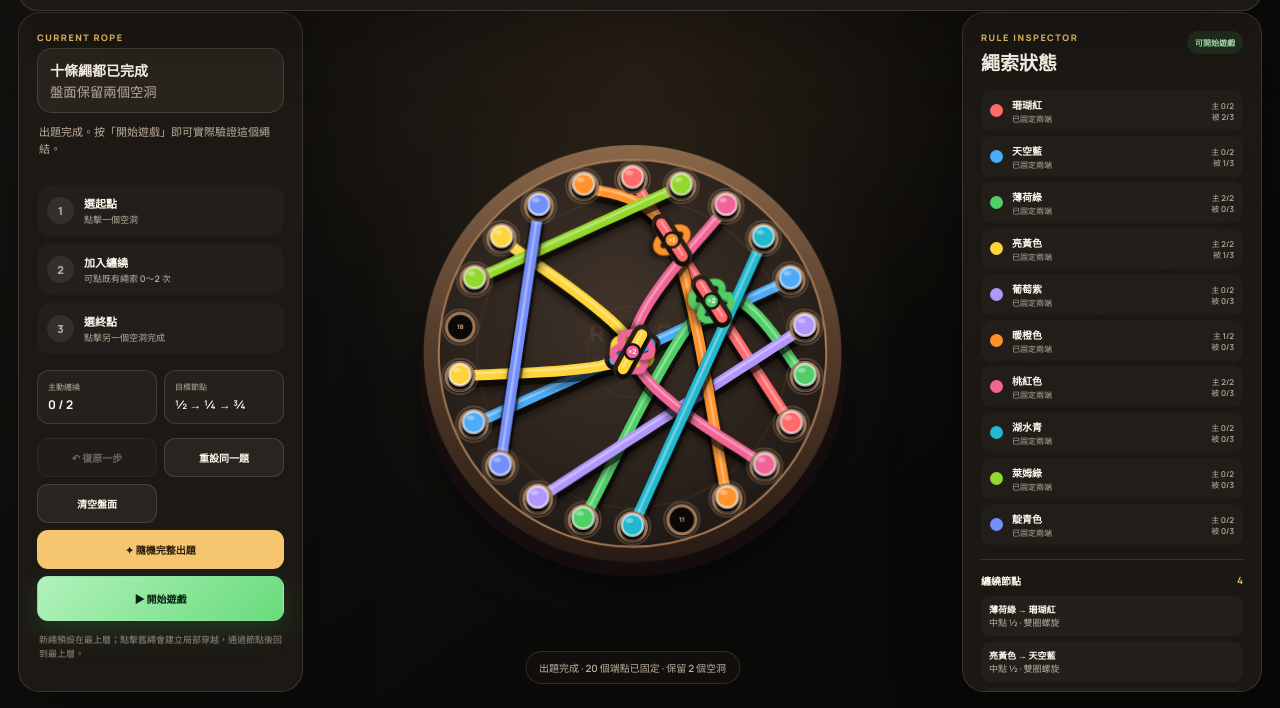
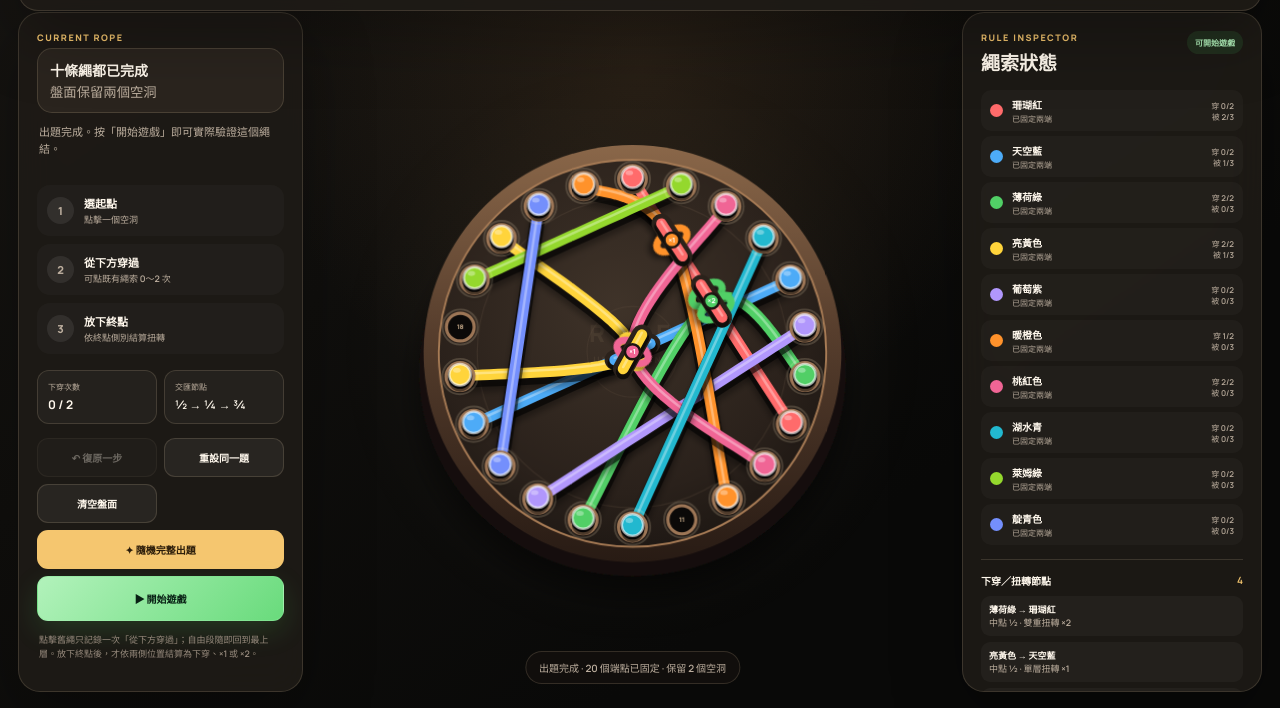
Before and after one commit to hermesaweidog-glitch/rope-untangling-lab, a website built with Vite: page index.html in a window 1280 px wide. Both pictures are taken after a click on the button "✦ 隨機完整出題". Shown: the part 92-800 px from the top of the page. Built offline with nearby package versions, Linux system fonts and the light colour scheme.

Commit message:
fix: resolve twists after endpoint placement

```diff
--- a/index.html
+++ b/index.html
@@ -31,13 +31,13 @@
 
           <ol class="steps">
             <li id="step-start"><span>1</span><div><strong>選起點</strong><small>點擊一個空洞</small></div></li>
-            <li id="step-wrap"><span>2</span><div><strong>加入纏繞</strong><small>可點既有繩索 0～2 次</small></div></li>
-            <li id="step-end"><span>3</span><div><strong>選終點</strong><small>點擊另一個空洞完成</small></div></li>
+            <li id="step-wrap"><span>2</span><div><strong>從下方穿過</strong><small>可點既有繩索 0～2 次</small></div></li>
+            <li id="step-end"><span>3</span><div><strong>放下終點</strong><small>依終點側別結算扭轉</small></div></li>
           </ol>
 
           <div class="quota-card">
-            <div><span>主動纏繞</span><strong id="active-quota">0 / 2</strong></div>
-            <div><span>目標節點</span><strong>½ → ¼ → ¾</strong></div>
+            <div><span>下穿次數</span><strong id="active-quota">0 / 2</strong></div>
+            <div><span>交匯節點</span><strong>½ → ¼ → ¾</strong></div>
           </div>
 
           <div class="actions">
@@ -47,7 +47,7 @@
             <button id="random-button" class="primary" type="button">✦ 隨機完整出題</button>
             <button id="start-game-button" class="play-button" type="button" disabled>▶ 開始遊戲</button>
           </div>
-          <p class="microcopy">新繩預設在最上層；點擊舊繩會建立局部穿越，通過節點後回到最上層。</p>
+          <p class="microcopy">點擊舊繩只記錄一次「從下方穿過」；自由段隨即回到最上層。放下終點後，才依兩側位置結算為下穿、×1 或 ×2。</p>
         </aside>
 
         <section class="board-shell" aria-label="22 洞圓形出題盤">
@@ -111,8 +111,8 @@
           </div>
           <div id="rope-roster" class="rope-roster"></div>
           <div class="interaction-log">
-            <div class="log-heading"><strong>纏繞節點</strong><span id="interaction-count">0</span></div>
-            <div id="interaction-list" class="interaction-list"><p>尚無纏繞節點</p></div>
+            <div class="log-heading"><strong>下穿／扭轉節點</strong><span id="interaction-count">0</span></div>
+            <div id="interaction-list" class="interaction-list"><p>尚無下穿或扭轉節點</p></div>
           </div>
           <div class="seed-row"><span>題目種子</span><code id="seed-value">手動</code></div>
         </aside>
--- a/package.json
+++ b/package.json
@@ -1,6 +1,6 @@
 {
   "name": "rope-untangling-lab",
-  "version": "0.3.0",
+  "version": "0.4.0",
   "private": true,
   "type": "module",
   "scripts": {
@@ -8,7 +8,7 @@
     "build": "vite build",
     "preview": "vite preview --host 0.0.0.0",
     "test": "node --test",
-    "check": "node --check src/main.js && node --check src/topology.js && node --check src/geometry.js && node --check src/solver.js"
+    "check": "node --check src/constants.js && node --check src/main.js && node --check src/topology.js && node --check src/geometry.js && node --check src/solver.js"
   },
   "devDependencies": {
     "vite": "^7.1.7"
--- /dev/null
+++ b/src/constants.js
@@ -0,0 +1 @@
+export const HOLE_COUNT = 22;
--- a/src/geometry.js
+++ b/src/geometry.js
@@ -1,4 +1,4 @@
-import { HOLE_COUNT } from './topology.js';
+import { HOLE_COUNT } from './constants.js';
 
 export const BOARD_CENTER = Object.freeze({ x: 500, y: 380 });
 export const BOARD_RADIUS = 276;
@@ -130,6 +130,61 @@ export function buildPuzzleGeometry(state) {
   return { ropes, interactions: interactionGeometry };
 }
 
+function signedSide(point, origin, tangent) {
+  return tangent.x * (point.y - origin.y) - tangent.y * (point.x - origin.x);
+}
+
+export function resolveDraftInteractions(state, endHoleId) {
+  if (!state.draft) return [];
+  const geometry = buildPuzzleGeometry(state);
+  const events = state.draft.wraps;
+  const eventHooks = events.map((event) => {
+    const target = geometry.ropes.get(event.targetRopeId);
+    if (!target) throw new Error('找不到下穿目標繩。');
+    return pointAndTangentAt(target.samples, event.targetT);
+  });
+  const groups = new Map();
+  events.forEach((event, index) => {
+    if (!groups.has(event.targetRopeId)) groups.set(event.targetRopeId, []);
+    groups.get(event.targetRopeId).push(index);
+  });
+
+  return [...groups.entries()].map(([targetRopeId, indexes]) => {
+    const firstIndex = indexes[0];
+    const lastIndex = indexes.at(-1);
+    const event = events[firstIndex];
+    const hook = eventHooks[firstIndex];
+    const incoming = firstIndex === 0
+      ? holePoint(state.draft.startHole)
+      : eventHooks[firstIndex - 1].point;
+    const outgoing = lastIndex === events.length - 1
+      ? holePoint(endHoleId)
+      : eventHooks[lastIndex + 1].point;
+    const incomingSide = signedSide(incoming, hook.point, hook.tangent);
+    const outgoingSide = signedSide(outgoing, hook.point, hook.tangent);
+    const sameSide = incomingSide * outgoingSide > 0;
+    const clicks = indexes.length;
+    const twists = clicks === 1
+      ? (sameSide ? 1 : 0)
+      : (sameSide ? 1 : 2);
+
+    return {
+      targetRopeId,
+      targetT: event.targetT,
+      clicks,
+      twists,
+      turns: Math.max(1, twists),
+      kind: twists === 0 ? 'underpass' : (twists === 1 ? 'twist' : 'helix'),
+      sameSide,
+      localOrder: {
+        before: 'actor-top',
+        atNode: 'actor-under',
+        after: 'actor-top',
+      },
+    };
+  });
+}
+
 function segmentsIntersect(a, b, c, d) {
   const denominator = (b.x - a.x) * (d.y - c.y) - (b.y - a.y) * (d.x - c.x);
   if (Math.abs(denominator) < 0.000001) return false;
--- a/src/main.js
+++ b/src/main.js
@@ -1,9 +1,9 @@
 import './style.css';
 import {
   ROPE_DEFS,
-  addWrap,
+  addUnderpass,
   beginRope,
-  countActiveTurns,
+  countUnderpassClicks,
   countPassiveHooks,
   createAuthoringState,
   createGameState,
@@ -134,9 +134,9 @@ function requestAuthorWrap(event, rope) {
     return;
   }
   try {
-    state = addWrap(state, rope.id);
-    const turns = state.draft.wraps.find((wrap) => wrap.targetRopeId === rope.id).turns;
-    notify(`${ropeDefinition(state.draft.ropeId).name}纏繞${rope.name}${turns === 2 ? '第二圈' : ''}`);
+    state = addUnderpass(state, rope.id);
+    const passCount = state.draft.wraps.filter((wrap) => wrap.targetRopeId === rope.id).length;
+    notify(`${ropeDefinition(state.draft.ropeId).name}從${rope.name}下方穿過（第 ${passCount} 次）· 放下終點後才判定扭轉`);
     renderAll();
   } catch (error) {
     notify(error.message);
@@ -149,7 +149,7 @@ function requestGameRope(event, rope) {
     const active = state.interactions
       .filter((interaction) => interaction.actorRopeId === rope.id)
       .reduce((sum, interaction) => sum + interaction.turns, 0);
-    notify(active > 0 ? `${rope.name}還有 ${active} 圈纏繞未解開` : `${rope.name}上方還有其他繩子`);
+    notify(active > 0 ? `${rope.name}還有 ${active} 層下穿／扭轉未清除` : `${rope.name}上方還有其他繩子`);
     return;
   }
   state = removeRope(state, rope.id);
@@ -184,7 +184,7 @@ function drawCommittedRopes(geometry) {
       d: data.path,
       tabindex: '0',
       role: 'button',
-      'aria-label': removable ? `取下${rope.name}` : mode === 'game' ? `${rope.name}尚不可取下` : `纏繞${rope.name}`,
+      'aria-label': removable ? `取下${rope.name}` : mode === 'game' ? `${rope.name}尚不可取下` : `讓自由端從${rope.name}下方穿過`,
       'data-rope-id': rope.id,
     });
     const action = (event) => mode === 'game' ? requestGameRope(event, rope) : requestAuthorWrap(event, rope);
@@ -209,7 +209,7 @@ function drawInteractionNodes(geometry) {
       class: `interaction-node${mode === 'game' ? ' game-node' : ''}${focused ? ' focused' : ''}`,
       'data-interaction-id': interaction.id,
     });
-    const loopOffsets = interaction.turns === 2 ? [-13, 13] : [0];
+    const loopOffsets = interaction.kind === 'underpass' ? [] : (interaction.turns === 2 ? [-13, 13] : [0]);
     for (const offset of loopOffsets) {
       const cx = interaction.point.x + interaction.tangent.x * offset;
       const cy = interaction.point.y + interaction.tangent.y * offset;
@@ -218,13 +218,14 @@ function drawInteractionNodes(geometry) {
         transform: `rotate(${angle} ${cx} ${cy})`,
       }));
     }
+    const nodeText = interaction.kind === 'underpass' ? '↓' : `×${interaction.turns}`;
     group.append(
       svgElement('line', { class: 'local-mask', ...line }),
       svgElement('line', { class: 'local-target-shadow', ...line }),
       svgElement('line', { class: 'local-target', ...line, stroke: target.color }),
       svgElement('line', { class: 'local-target-shine', ...line }),
-      svgElement('circle', { class: 'node-dot', cx: interaction.point.x, cy: interaction.point.y, r: 12, fill: actor.color }),
-      svgElement('text', { class: 'node-label', x: interaction.point.x, y: interaction.point.y + 1 }, `×${interaction.turns}`),
+      svgElement('circle', { class: `node-dot ${interaction.kind}`, cx: interaction.point.x, cy: interaction.point.y, r: 12, fill: actor.color }),
+      svgElement('text', { class: 'node-label', x: interaction.point.x, y: interaction.point.y + 1 }, nodeText),
     );
     crossingLayer.append(group);
   }
@@ -232,11 +233,23 @@ function drawInteractionNodes(geometry) {
 
 function draftWaypoints(geometry, endPoint) {
   if (!state.draft) return [];
-  const points = [holePoint(state.draft.startHole)];
-  for (const wrap of state.draft.wraps) {
+  const startPoint = holePoint(state.draft.startHole);
+  const points = [startPoint];
+  state.draft.wraps.forEach((wrap, index) => {
     const target = geometry.ropes.get(wrap.targetRopeId);
-    if (target) points.push(pointAndTangentAt(target.samples, wrap.targetT).point);
-  }
+    if (!target) return;
+    const hook = pointAndTangentAt(target.samples, wrap.targetT);
+    const previous = state.draft.wraps[index - 1];
+    if (previous?.targetRopeId === wrap.targetRopeId) {
+      const normal = { x: -hook.tangent.y, y: hook.tangent.x };
+      const side = Math.sign((startPoint.x - hook.point.x) * normal.x + (startPoint.y - hook.point.y) * normal.y) || 1;
+      points.push({
+        x: hook.point.x + normal.x * side * 58 + hook.tangent.x * 24,
+        y: hook.point.y + normal.y * side * 58 + hook.tangent.y * 24,
+      });
+    }
+    points.push(hook.point);
+  });
   points.push(endPoint ?? BOARD_CENTER);
   return points;
 }
@@ -247,13 +260,19 @@ function drawPreview(geometry) {
   const definition = ropeDefinition(state.draft.ropeId);
   const samples = sampleCurve(draftWaypoints(geometry, previewPoint));
   previewLayer.append(svgElement('path', { class: 'preview-rope', d: pathFromSamples(samples), stroke: definition.color }));
+  const pendingTargets = new Map();
   for (const wrap of state.draft.wraps) {
+    const entry = pendingTargets.get(wrap.targetRopeId) ?? { wrap, count: 0 };
+    entry.count += 1;
+    pendingTargets.set(wrap.targetRopeId, entry);
+  }
+  for (const { wrap, count } of pendingTargets.values()) {
     const target = geometry.ropes.get(wrap.targetRopeId);
     if (!target) continue;
     const hook = pointAndTangentAt(target.samples, wrap.targetT);
     previewLayer.append(
-      svgElement('circle', { class: 'preview-node', cx: hook.point.x, cy: hook.point.y, r: wrap.turns === 2 ? 25 : 18, stroke: definition.color }),
-      svgElement('text', { class: 'node-label', x: hook.point.x, y: hook.point.y + 1 }, `×${wrap.turns}`),
+      svgElement('circle', { class: 'preview-node', cx: hook.point.x, cy: hook.point.y, r: count === 2 ? 25 : 18, stroke: definition.color }),
+      svgElement('text', { class: 'node-label preview-pass-label', x: hook.point.x, y: hook.point.y + 1 }, `↓${count}`),
     );
   }
 }
@@ -324,13 +343,13 @@ function handleGameHole(holeId) {
   if (released.length) {
     const opened = released.map((item) => {
       const target = ropeDefinition(item.targetRopeId).name;
-      return item.remainingTurns ? `${target}剩 ${item.remainingTurns} 圈` : `${target}已解開`;
+      return item.remainingTurns ? `${target}剩 ${item.remainingTurns} 層` : `${target}已清除`;
     }).join('、');
-    notify(`越過纏繞：${opened}`);
+    notify(`越過目標繩：${opened}`);
   } else if (isRopeRemovable(state, rope.id)) {
     notify(`${rope.name}已完全在最上層，點擊發光繩身取下`);
   } else {
-    notify('移孔完成；這次沒有越過可解除的纏繞');
+    notify('移孔完成；這次沒有越過可清除的下穿／扭轉');
   }
 }
 
@@ -399,10 +418,10 @@ function renderGuide() {
   } else {
     steps.wrap.classList.add('active');
     steps.end.classList.add('active');
-    const remaining = 2 - countActiveTurns(state, state.draft.ropeId);
-    instruction.textContent = `可點擊既有繩索加入纏繞（還可 ${remaining} 次），或直接點另一個空洞完成。`;
+    const remaining = 2 - countUnderpassClicks(state, state.draft.ropeId);
+    instruction.textContent = `可點擊既有繩索，讓自由端從其下方穿過（還可 ${remaining} 次）；點空洞放下終點後才結算扭轉。`;
   }
-  activeQuota.textContent = state.draft ? `${countActiveTurns(state, state.draft.ropeId)} / 2` : '0 / 2';
+  activeQuota.textContent = state.draft ? `${countUnderpassClicks(state, state.draft.ropeId)} / 2` : '0 / 2';
   undoButton.disabled = state.history.length === 0;
   sameSeedButton.disabled = state.seed === null;
   startGameButton.disabled = state.ropes.length !== 10 || !validatePuzzle(state).valid;
@@ -422,7 +441,7 @@ function renderAuthorMetrics() {
     validationPill.className = 'validation-pill idle';
     validationPill.textContent = '出題中';
     boardStatus.textContent = state.draft
-      ? `正在建立 ${ropeDefinition(state.draft.ropeId).name} · 已加入 ${countActiveTurns(state, state.draft.ropeId)} 次纏繞`
+      ? `正在建立 ${ropeDefinition(state.draft.ropeId).name} · 已記錄 ${countUnderpassClicks(state, state.draft.ropeId)} 次下穿，等待終點結算`
       : `已完成 ${state.ropes.length} 條 · 還需 ${10 - state.ropes.length} 條`;
   } else if (validation.valid) {
     validationPill.className = 'validation-pill valid';
@@ -439,7 +458,7 @@ function renderGameMetrics() {
   const remainingTurns = state.interactions.reduce((sum, interaction) => sum + interaction.turns, 0);
   ropeCountLabel.textContent = '剩餘繩索';
   holeCountLabel.textContent = '移孔次數';
-  emptyCountLabel.textContent = '未解圈數';
+  emptyCountLabel.textContent = '未清除層數';
   ropeCount.textContent = `${state.ropes.length} / 10`;
   holeCount.textContent = String(state.moveCount);
   emptyCount.textContent = String(remainingTurns);
@@ -460,8 +479,8 @@ function renderGameMetrics() {
     const turns = state.interactions
       .filter((interaction) => interaction.actorRopeId === highest.id)
       .reduce((sum, interaction) => sum + interaction.turns, 0);
-    gameInstruction.textContent = `先解開${highest.name}的 ${turns} 圈纏繞：點繩端，再點跨過目標繩的空洞`;
-    boardStatus.textContent = '雙圈螺旋需要用繩端越過同一條目標繩兩次';
+    gameInstruction.textContent = `先清除${highest.name}的 ${turns} 層下穿／扭轉：點繩端，再點跨過目標繩的空洞`;
+    boardStatus.textContent = '下穿與 ×1 需跨越一次；×2 需跨越同一目標兩次';
   }
 }
 
@@ -470,12 +489,12 @@ function renderRoster() {
   for (const definition of ROPE_DEFS) {
     const placed = state.ropes.some((rope) => rope.id === definition.id);
     const current = state.draft?.ropeId === definition.id;
-    const active = countActiveTurns(state, definition.id);
+    const active = countUnderpassClicks(state, definition.id);
     const passive = countPassiveHooks(state, definition.id);
     const row = document.createElement('div');
     row.className = `roster-row${current ? ' current' : ''}`;
     row.style.setProperty('--rope', definition.color);
-    row.innerHTML = `<i class="roster-swatch"></i><div><strong>${definition.name}</strong><small>${placed ? '已固定兩端' : current ? '正在建立' : '尚未放置'}</small></div><div class="roster-quota">主 ${active}/2<br>被 ${passive}/3</div>`;
+    row.innerHTML = `<i class="roster-swatch"></i><div><strong>${definition.name}</strong><small>${placed ? '已固定兩端' : current ? '正在建立' : '尚未放置'}</small></div><div class="roster-quota">穿 ${active}/2<br>被 ${passive}/3</div>`;
     ropeRoster.append(row);
   }
 }
@@ -487,14 +506,25 @@ function slotLabel(targetT) {
 }
 
 function renderInteractions() {
-  interactionCount.textContent = String(state.interactions.length + (state.draft?.wraps.length ?? 0));
+  const draftGroups = new Map();
+  for (const wrap of state.draft?.wraps ?? []) {
+    const entry = draftGroups.get(wrap.targetRopeId) ?? { ...wrap, clicks: 0 };
+    entry.clicks += 1;
+    draftGroups.set(wrap.targetRopeId, entry);
+  }
+  interactionCount.textContent = String(state.interactions.length + draftGroups.size);
   interactionList.replaceChildren();
   const committed = state.interactions.map((interaction) => ({ ...interaction, draft: false }));
-  const drafts = (state.draft?.wraps ?? []).map((wrap, index) => ({ id: `draft-${index}`, actorRopeId: state.draft.ropeId, ...wrap, draft: true }));
+  const drafts = [...draftGroups.values()].map((wrap, index) => ({
+    id: `draft-${index}`,
+    actorRopeId: state.draft.ropeId,
+    ...wrap,
+    draft: true,
+  }));
   const items = [...committed, ...drafts];
   if (!items.length) {
     const empty = document.createElement('p');
-    empty.textContent = '尚無纏繞節點';
+    empty.textContent = '尚無下穿或扭轉節點';
     interactionList.append(empty);
     return;
   }
@@ -503,7 +533,14 @@ function renderInteractions() {
     const target = ropeDefinition(item.targetRopeId);
     const element = document.createElement('div');
     element.className = 'interaction-item';
-    element.innerHTML = `<strong>${actor.name} → ${target.name}</strong><br><span>${slotLabel(item.targetT)} · ${item.turns === 2 ? '雙圈螺旋' : '局部下穿'}${item.draft ? ' · 預覽' : ''}</span>`;
+    const topologyLabel = item.draft
+      ? `↓${item.clicks} 下穿待終點結算`
+      : item.kind === 'underpass'
+        ? '單純下穿 · 需跨越 1 次清除'
+        : item.kind === 'helix'
+          ? '雙重扭轉 ×2'
+          : '單層扭轉 ×1';
+    element.innerHTML = `<strong>${actor.name} → ${target.name}</strong><br><span>${slotLabel(item.targetT)} · ${topologyLabel}</span>`;
     interactionList.append(element);
   }
 }
@@ -650,7 +687,7 @@ window.ropeAuthorDebug = {
   geometry: () => buildPuzzleGeometry(state),
   clickHole: handleHole,
   wrap: (targetRopeId) => {
-    state = addWrap(state, targetRopeId);
+    state = addUnderpass(state, targetRopeId);
     renderAll();
     return structuredClone(state);
   },
--- a/src/style.css
+++ b/src/style.css
@@ -120,7 +120,9 @@ h2 { margin: 2px 0 0; font-size: 19px; }
 .local-target-shine { stroke: rgba(255,255,255,.35); stroke-width: 4; stroke-linecap: round; transform: translateY(-3px); }
 .helix-loop { fill: none; stroke-width: 11; filter: url(#rope-shadow); }
 .node-dot { stroke: #1a1511; stroke-width: 4; }
+.node-dot.underpass { stroke: rgba(255,255,255,.82); stroke-width: 3; stroke-dasharray: 3 2; }
 .node-label { fill: #fff; font-size: 11px; font-weight: 800; text-anchor: middle; dominant-baseline: middle; pointer-events: none; }
+.preview-pass-label { font-size: 13px; }
 .preview-rope { stroke-width: 15; stroke-dasharray: 13 9; opacity: .82; pointer-events: none; }
 .preview-node { fill: rgba(255,255,255,.13); stroke-width: 4; pointer-events: none; }
 .hole { cursor: pointer; pointer-events: none; }
--- a/src/topology.js
+++ b/src/topology.js
@@ -1,6 +1,9 @@
-export const HOLE_COUNT = 22;
+import { HOLE_COUNT } from './constants.js';
+import { resolveDraftInteractions } from './geometry.js';
+
+export { HOLE_COUNT };
 export const MAX_ROPES = 10;
-export const MAX_ACTIVE_TURNS = 2;
+export const MAX_UNDERPASS_CLICKS = 2;
 export const MAX_PASSIVE_HOOKS = 3;
 export const PASSIVE_SLOTS = Object.freeze([0.5, 0.25, 0.75]);
 
@@ -63,20 +66,23 @@ export function getEmptyHoles(state) {
   return state.holes.filter((hole) => hole.occupant === null);
 }
 
-export function countActiveTurns(state, ropeId) {
+export function countUnderpassClicks(state, ropeId) {
   let total = state.interactions
     .filter((interaction) => interaction.actorRopeId === ropeId)
-    .reduce((sum, interaction) => sum + interaction.turns, 0);
-  if (state.draft?.ropeId === ropeId) {
-    total += state.draft.wraps.reduce((sum, wrap) => sum + wrap.turns, 0);
-  }
+    .reduce((sum, interaction) => sum + (interaction.clicks ?? interaction.turns), 0);
+  if (state.draft?.ropeId === ropeId) total += state.draft.wraps.length;
   return total;
 }
 
 export function countPassiveHooks(state, ropeId) {
-  let total = state.interactions.filter((interaction) => interaction.targetRopeId === ropeId).length;
-  if (state.draft) total += state.draft.wraps.filter((wrap) => wrap.targetRopeId === ropeId).length;
-  return total;
+  const committedTargets = state.interactions.filter((interaction) => interaction.targetRopeId === ropeId).length;
+  if (!state.draft) return committedTargets;
+  const draftTargets = new Set(
+    state.draft.wraps
+      .filter((wrap) => wrap.targetRopeId === ropeId)
+      .map((wrap) => wrap.targetRopeId),
+  );
+  return committedTargets + draftTargets.size;
 }
 
 export function beginRope(state, holeId) {
@@ -99,39 +105,29 @@ export function beginRope(state, holeId) {
   });
 }
 
-export function addWrap(state, targetRopeId) {
+export function addUnderpass(state, targetRopeId) {
   if (!state.draft) throw new Error('請先選擇繩子的起點。');
-  if (targetRopeId === state.draft.ropeId) throw new Error('繩子不能纏繞自己。');
-  if (!state.ropes.some((rope) => rope.id === targetRopeId)) throw new Error('只能纏繞已完成的繩子。');
+  if (targetRopeId === state.draft.ropeId) throw new Error('繩子不能從自己下方穿過。');
+  if (!state.ropes.some((rope) => rope.id === targetRopeId)) throw new Error('只能從已完成的繩子下方穿過。');
 
-  const activeTurns = countActiveTurns(state, state.draft.ropeId);
-  if (activeTurns >= MAX_ACTIVE_TURNS) throw new Error('這條繩子已達主動纏繞上限 2 次。');
+  const activePasses = countUnderpassClicks(state, state.draft.ropeId);
+  if (activePasses >= MAX_UNDERPASS_CLICKS) throw new Error('這條繩子已達下穿上限 2 次。');
 
-  const existingIndex = state.draft.wraps.findIndex((wrap) => wrap.targetRopeId === targetRopeId);
-  if (existingIndex >= 0) {
-    const wraps = structuredClone(state.draft.wraps);
-    if (wraps[existingIndex].turns >= 2) throw new Error('同一對繩只能在同一節點纏繞兩次。');
-    wraps[existingIndex].turns += 1;
-    return commitChange(state, {
-      ...state,
-      draft: { ...state.draft, wraps },
-    });
+  const existingPass = state.draft.wraps.find((wrap) => wrap.targetRopeId === targetRopeId);
+  let targetT = existingPass?.targetT;
+  if (targetT === undefined) {
+    const passiveHooks = countPassiveHooks(state, targetRopeId);
+    if (passiveHooks >= MAX_PASSIVE_HOOKS) throw new Error('目標繩已達被動交匯上限 3 個。');
+    targetT = PASSIVE_SLOTS[passiveHooks];
   }
 
-  const passiveHooks = countPassiveHooks(state, targetRopeId);
-  if (passiveHooks >= MAX_PASSIVE_HOOKS) throw new Error('目標繩已達被動纏繞上限 3 次。');
-
+  const previousPasses = state.draft.wraps.filter((wrap) => wrap.targetRopeId === targetRopeId).length;
   const wraps = [
     ...state.draft.wraps,
     {
       targetRopeId,
-      targetT: PASSIVE_SLOTS[passiveHooks],
-      turns: 1,
-      localOrder: {
-        before: 'actor-top',
-        atNode: 'actor-under',
-        after: 'actor-top',
-      },
+      targetT,
+      passIndex: previousPasses + 1,
     },
   ];
 
@@ -158,14 +154,11 @@ export function finishRope(state, endHoleId) {
     creationOrder: state.nextRopeIndex,
     endpoints: { A: startHole, B: endHoleId },
   };
-  const interactions = state.draft.wraps.map((wrap, index) => ({
+  const resolvedInteractions = resolveDraftInteractions(state, endHoleId);
+  const interactions = resolvedInteractions.map((interaction, index) => ({
     id: `interaction-${state.interactions.length + index + 1}`,
-    kind: wrap.turns === 2 ? 'helix' : 'crossing',
     actorRopeId: state.draft.ropeId,
-    targetRopeId: wrap.targetRopeId,
-    targetT: wrap.targetT,
-    turns: wrap.turns,
-    localOrder: structuredClone(wrap.localOrder),
+    ...structuredClone(interaction),
   }));
 
   return commitChange(state, {
@@ -200,8 +193,8 @@ export function validatePuzzle(state) {
   }
 
   for (const rope of state.ropes) {
-    if (countActiveTurns(state, rope.id) > MAX_ACTIVE_TURNS) errors.push(`${rope.name} 主動纏繞超過 2 次。`);
-    if (countPassiveHooks(state, rope.id) > MAX_PASSIVE_HOOKS) errors.push(`${rope.name} 被動纏繞超過 3 次。`);
+    if (countUnderpassClicks(state, rope.id) > MAX_UNDERPASS_CLICKS) errors.push(`${rope.name} 下穿超過 2 次。`);
+    if (countPassiveHooks(state, rope.id) > MAX_PASSIVE_HOOKS) errors.push(`${rope.name} 被動交匯超過 3 個。`);
   }
 
   for (const interaction of state.interactions) {
@@ -252,7 +245,7 @@ export function generateRandomPuzzle(seed = Date.now()) {
         if (!candidates.length) break;
         const target = candidates[Math.floor(random() * candidates.length)];
         try {
-          state = addWrap(state, target.id);
+          state = addUnderpass(state, target.id);
         } catch {
           break;
         }
@@ -319,7 +312,8 @@ export function moveEndpoint(game, ropeId, endpoint, destinationHoleId, crossedT
       return {
         ...structuredClone(interaction),
         turns,
-        kind: turns === 2 ? 'helix' : 'crossing',
+        twists: turns,
+        kind: turns === 2 ? 'helix' : 'twist',
       };
     })
     .filter((interaction) => interaction.turns > 0);
```
Also changed, not shown: tests/gameplay.test.js (+9 -6 lines), tests/geometry.test.js (+6 -6 lines), tests/solver.test.js (+1 -1 lines), tests/topology.test.js (+43 -21 lines), README.md, 1 other file.
